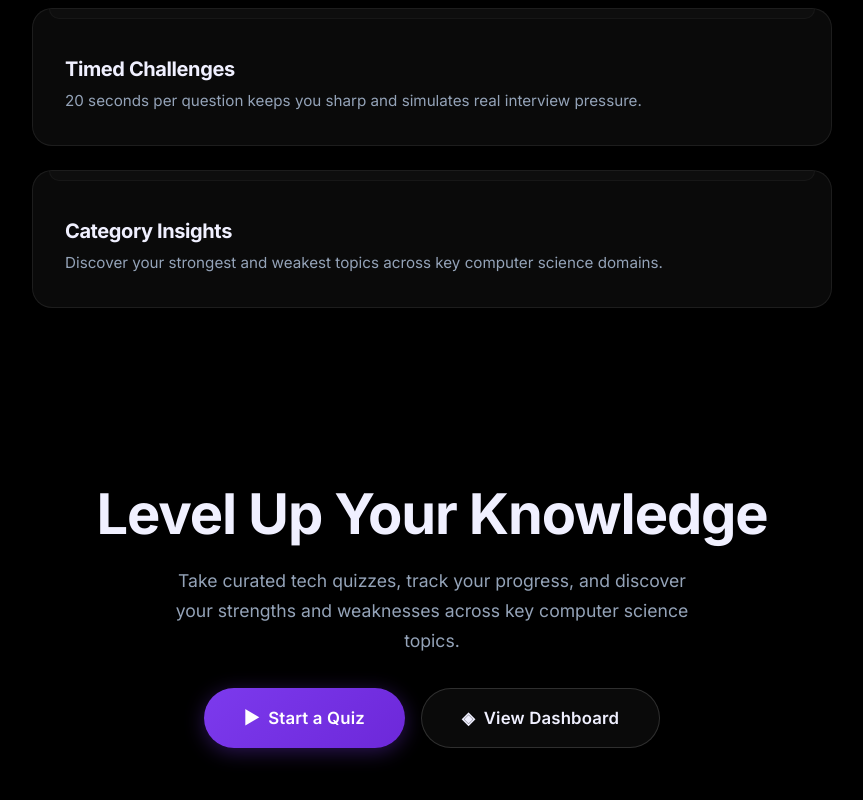
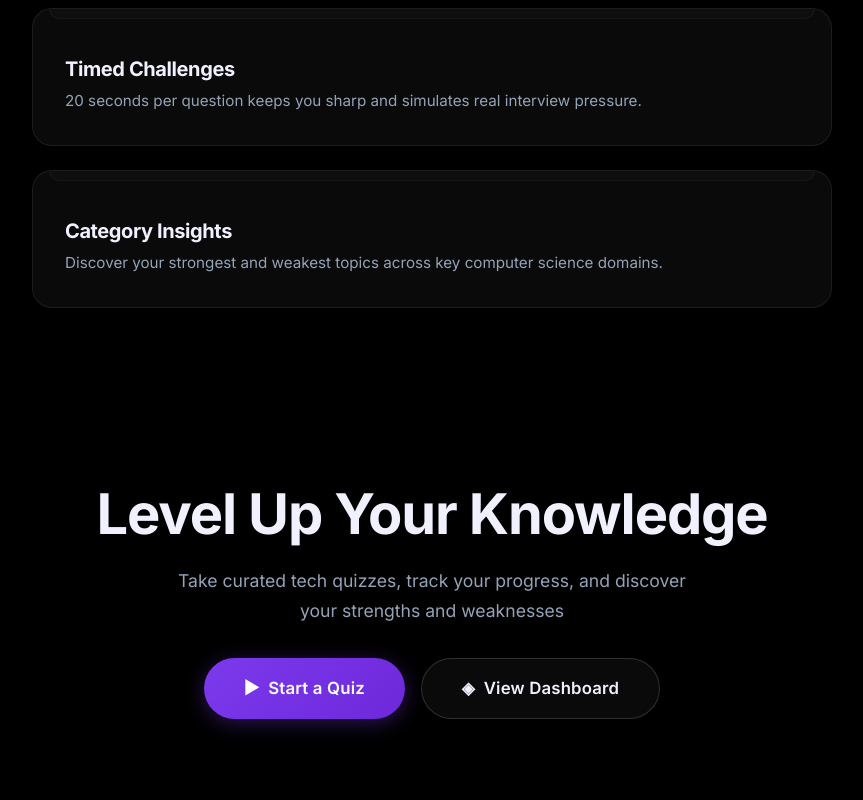
Before and after one commit to shruman07/QUIZ-APP, a React (Vite) app: page / in a window 1280 px wide. Shown: the part 1165-1965 px from the top of the page, without its empty margins (208-1071 px from the left). Built offline with nearby package versions, Linux system fonts and the light colour scheme.

Commit message:
Content changes

```diff
--- a/src/pages/HomePage.jsx
+++ b/src/pages/HomePage.jsx
@@ -90,7 +90,7 @@ export default function HomePage() {
           </h1>
           <p className="hero-subtitle">
             Take curated tech quizzes, track your progress, and discover your
-            strengths and weaknesses across key computer science topics.
+            strengths and weaknesses
           </p>
           <div className="hero-actions">
             <Link to="/setup" className="btn btn-primary btn-lg">
```
